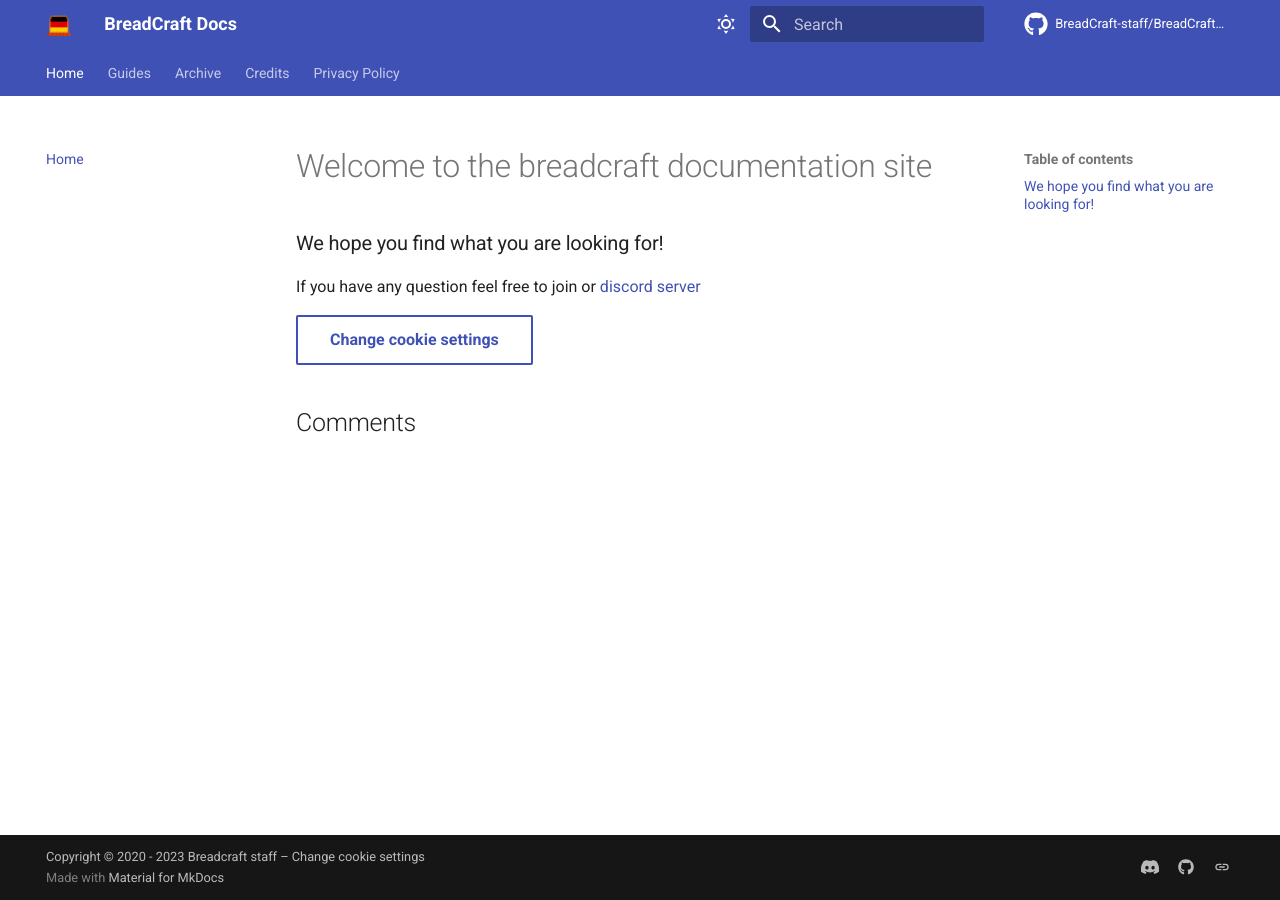
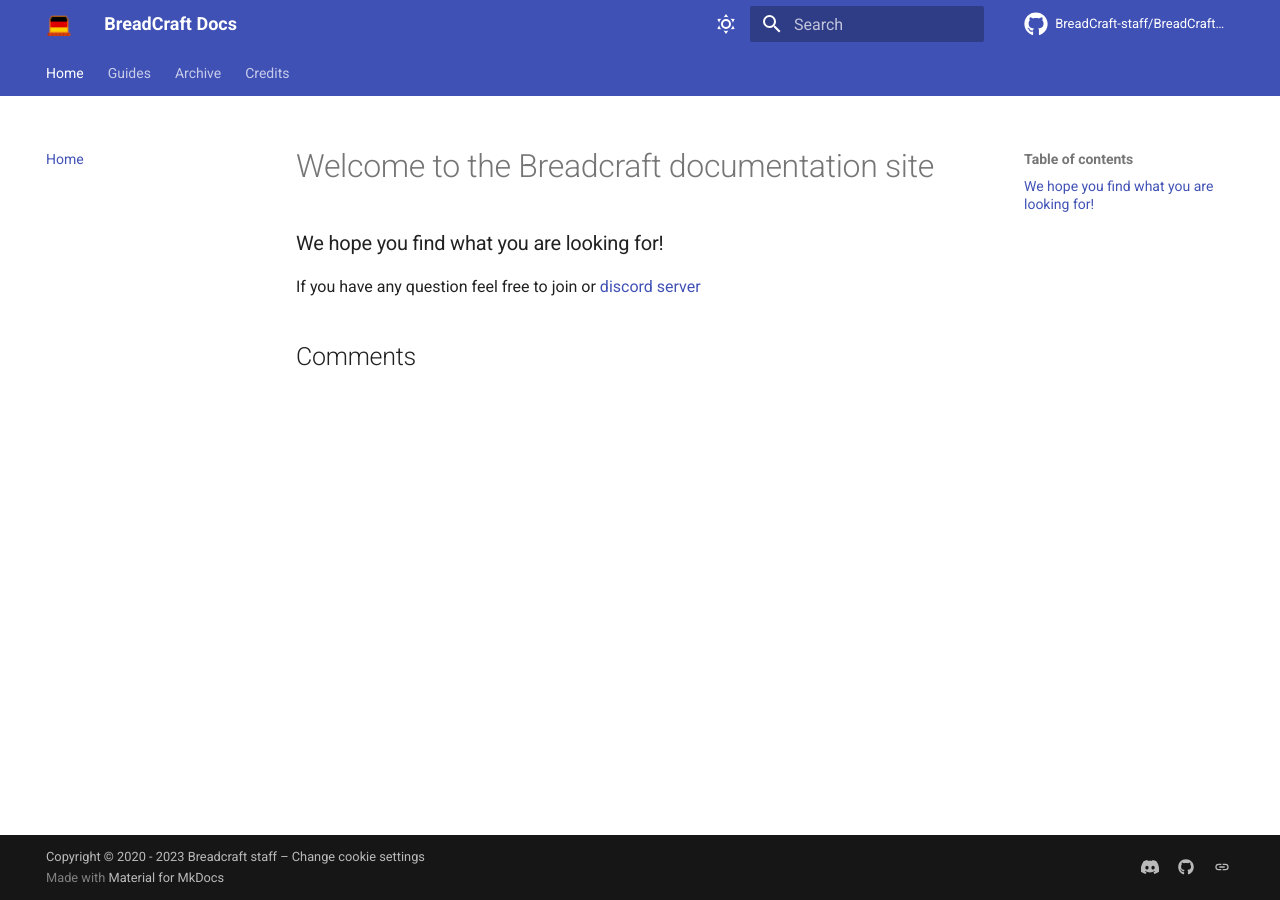
Before and after one commit to BreadCraft-staff/BreadCraft-Docs, an MkDocs documentation site: the page built from docs/index.md, in a window 1280 px wide. Built offline with MkDocs 1.6.1 and Material for MkDocs 9.7.7, drawn with Linux system fonts in a browser that asks for light colours; comment, search, counter and statistics services are not loaded.

Commit message:
Updated some more stuff

```diff
--- a/docs/index.md
+++ b/docs/index.md
@@ -1,6 +1,4 @@
-# Welcome to the breadcraft documentation site
+# Welcome to the Breadcraft documentation site
 ### We hope you find what you are looking for!
 
 If you have any question feel free to join or [discord server](https://discord.gg/feXHUQw)
-
-[Change cookie settings](#__consent){ .md-button }
--- a/mkdocs.yml
+++ b/mkdocs.yml
@@ -56,14 +56,13 @@ theme:
 nav:
   - Home: index.md
   - Guides:
+    - Bedrock joining: guides/bedrock-joining.md
+    - Site account linking: guides/website-to-discord-linking.md
     - Ranks and Commands: guides/ranks-and-commands.md
-    - Site account linking: guides/website-to-discord-linking.md
-    - Bedrock joining: guides/bedrock-joining.md
   - Archive:
     - About the archive: archive/archive.md
     - Linking: archive/linking.md
   - Credits: credits.md
-  - Privacy Policy: privacy-policy.md
 
 markdown_extensions:
     - attr_list
```
Also changed, not shown: docs/coming_soon.md (+3 -1 lines), docs/privacy-policy.md (deleted, +0 -6 lines), site/404.html, site/archive/archive/index.html, site/archive/linking/index.html, site/assets/images/social/privacy-policy.png (deleted), site/coming_soon/index.html, site/credits/index.html, site/guides/bedrock-joining/index.html, site/guides/ranks-and-commands/index.html, site/guides/website-to-discord-linking/index.html, site/index.html, site/privacy-policy/index.html (deleted), site/search/search_index.json, 1 more files, 1 other file.
